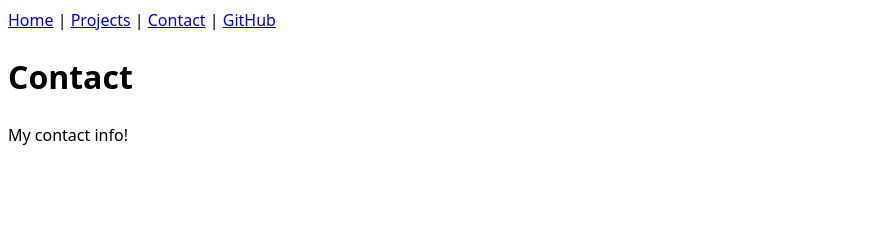
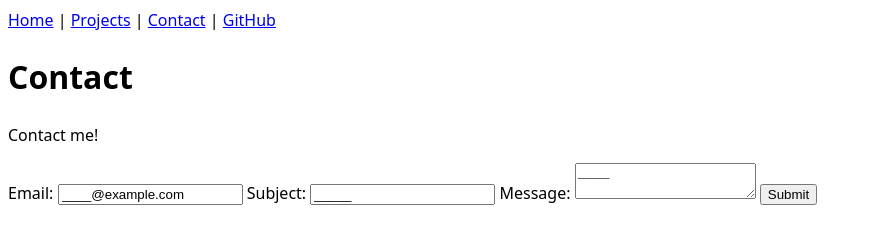
Before and after one commit to bryannbr/portfolio, a plain HTML site: page contact/index.html in a window 1280 px wide. Shown: the whole page, without its empty margins (0-872 px from the left). Drawn offline with Linux system fonts and the light colour scheme.

Commit message:
step 7
yada yada

```diff
--- a/contact/index.html
+++ b/contact/index.html
@@ -15,6 +15,25 @@
 </nav>
 
   <h1>Contact</h1>
-  <p>My contact info!</p>
+  <p>Contact me!</p>
+
+  <box action="mailto:YOUR_EMAIL@EXAMPLE.COM" method="POST" enctype="text/plain">
+    <l1>
+      Email:
+      <input name="email" type="email" value="____@example.com" />
+    </l1>
+
+    <l2>
+      Subject:
+      <input name="subject" type="text" value="_____" />
+    </l2>
+
+    <l3>
+      Message:
+      <textarea name="body" rows="2">____</textarea>
+    </l3>
+
+    <button>Submit</button>
+</box>
 </body>
 </html>
```
